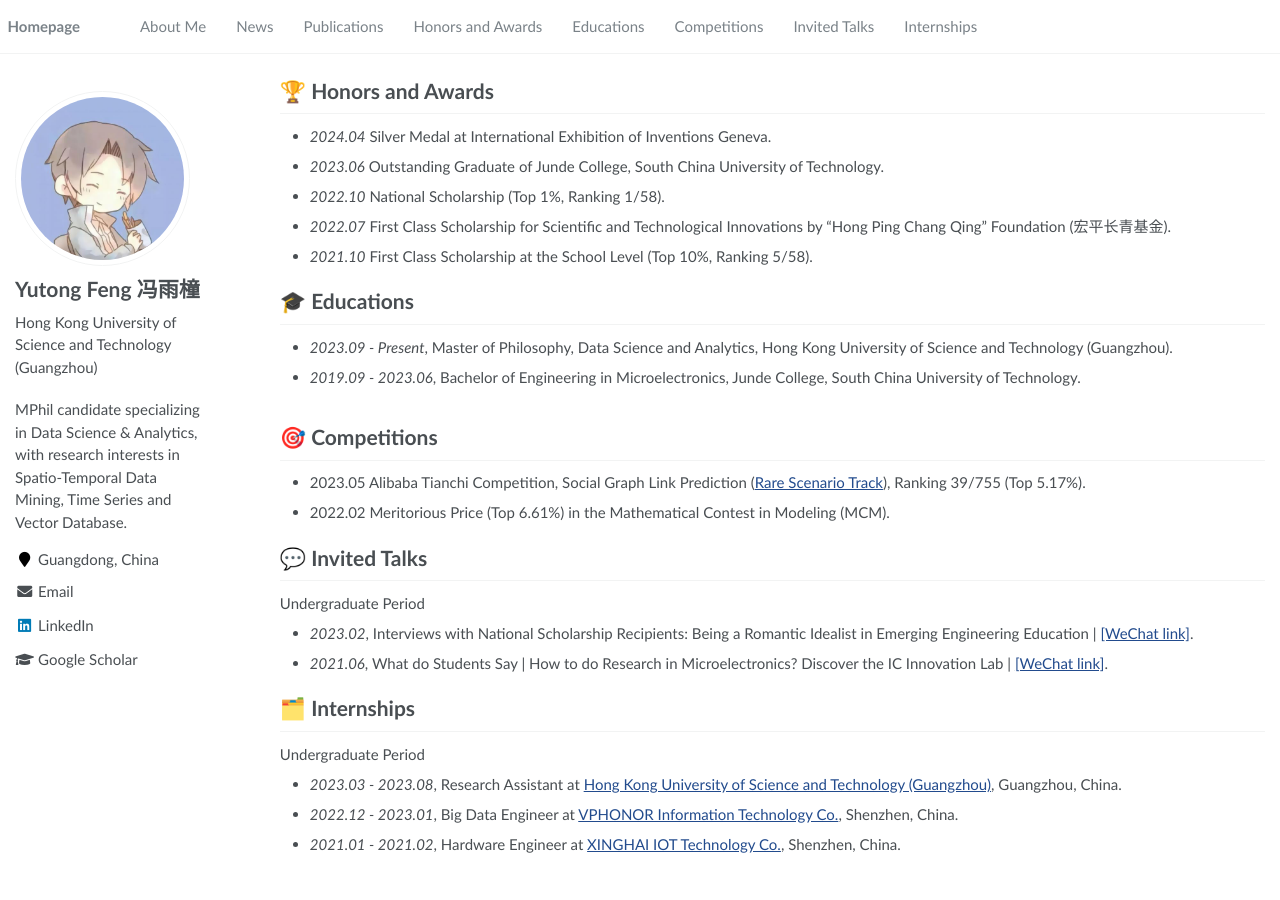
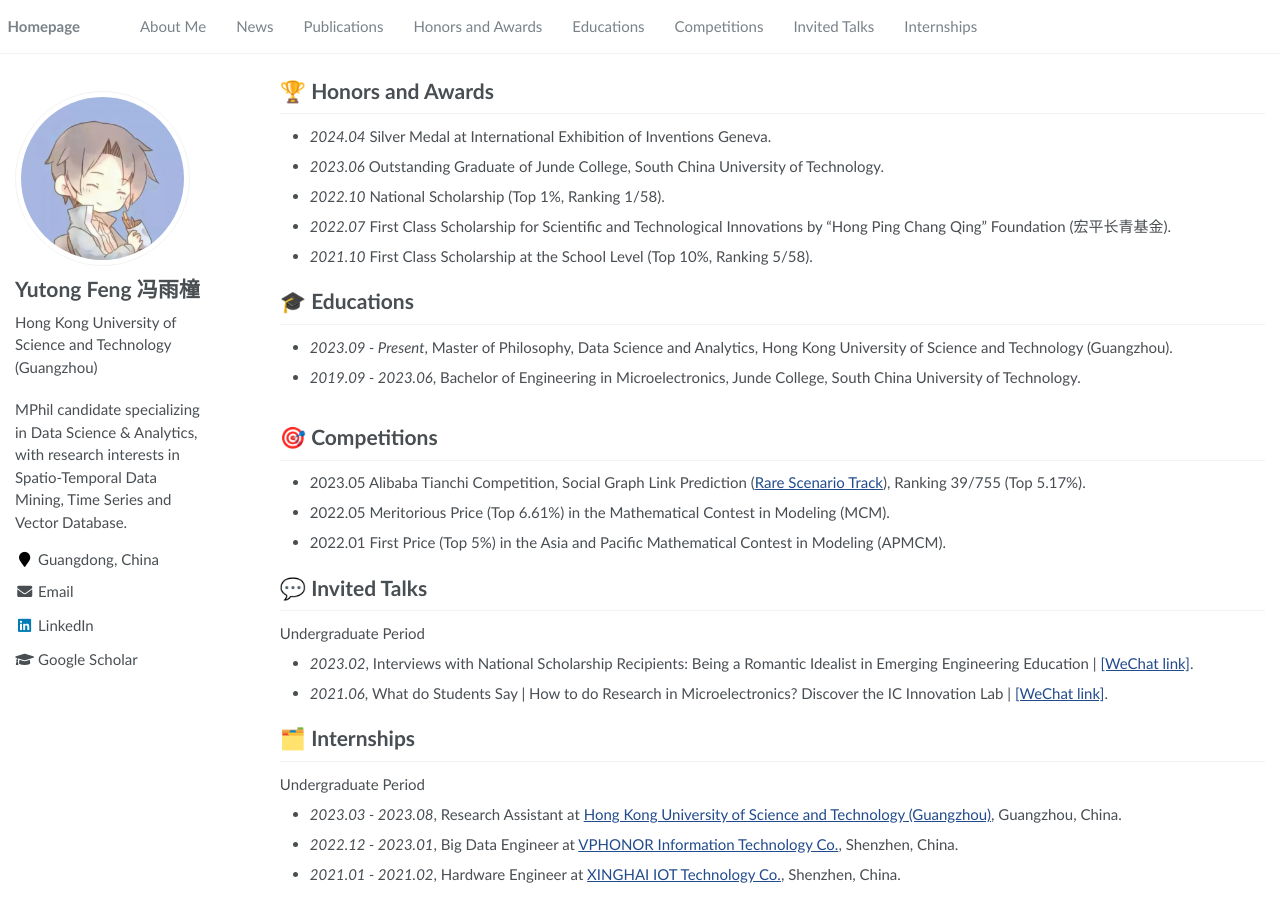
Before and after one commit to Yutong-Feng/yutong-feng.github.io, a Jekyll site: the page built from _pages/about.md, in a window 1280 px wide and 900 px high, scrolled down 1458 px. Built offline with Jekyll 4.4.1, drawn with Linux system fonts in a browser that asks for light colours; before the commit the page ends 2328 px from its top, so only the background shows below that.

Commit message:
Update about.md

```diff
--- a/_pages/about.md
+++ b/_pages/about.md
@@ -90,7 +90,8 @@ Yutong Feng
 <span class='anchor' id='competitions'></span>
 # 🎯 Competitions
 - 2023.05 Alibaba Tianchi Competition, Social Graph Link Prediction ([Rare Scenario Track](https://tianchi.aliyun.com/competition/entrance/532073/introduction?spm=a2c22.12281925.0.0.1e3a7137rEj9cw)), Ranking 39/755 (Top 5.17%).
-- 2022.02 Meritorious Price (Top 6.61%) in the Mathematical Contest in Modeling (MCM).
+- 2022.05 Meritorious Price (Top 6.61%) in the Mathematical Contest in Modeling (MCM).
+- 2022.01 First Price (Top 5%) in the Asia and Pacific Mathematical Contest in Modeling (APMCM).
 
 # 💬 Invited Talks
 Undergraduate Period
```
